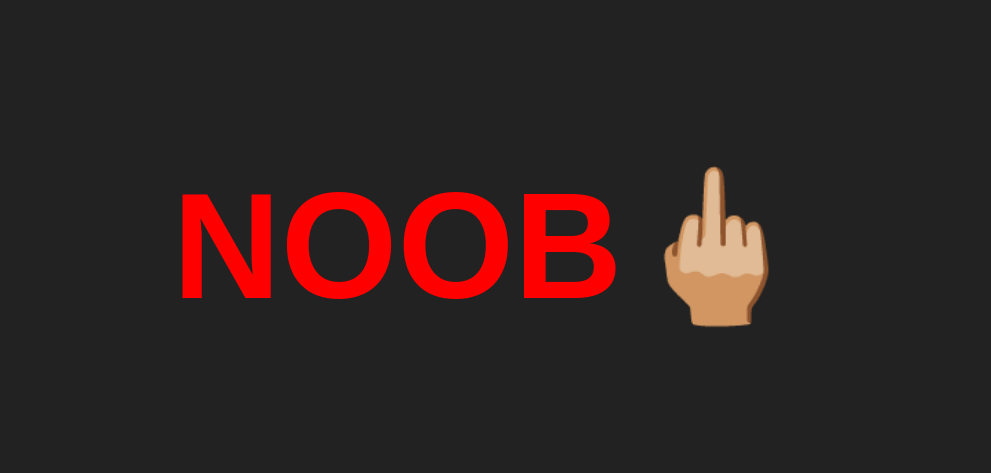
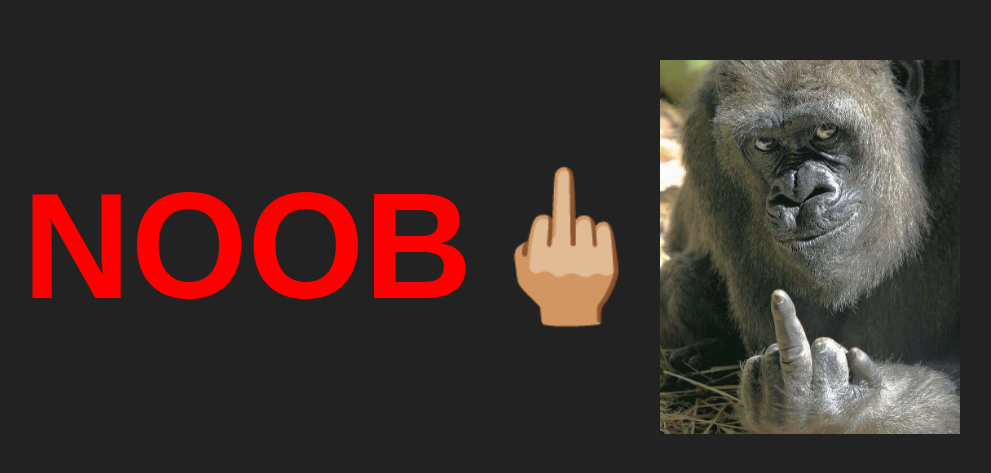
Before and after one commit to kazaki55/MyWebsite., a plain HTML site: page index.html in a window 1280 px wide. Shown: the part 153-626 px from the top of the page, without its empty margins (149-1140 px from the left). Drawn offline with Linux system fonts and the light colour scheme.

Commit message:
Update index.html

```diff
--- a/index.html
+++ b/index.html
@@ -23,3 +23,4 @@
   NOOB🖕🏼
 </body>
 </html>
+<img src="cc14d7c6d4576a0dda7d3e6b2ce6ed54.jpg" width="300">
```
